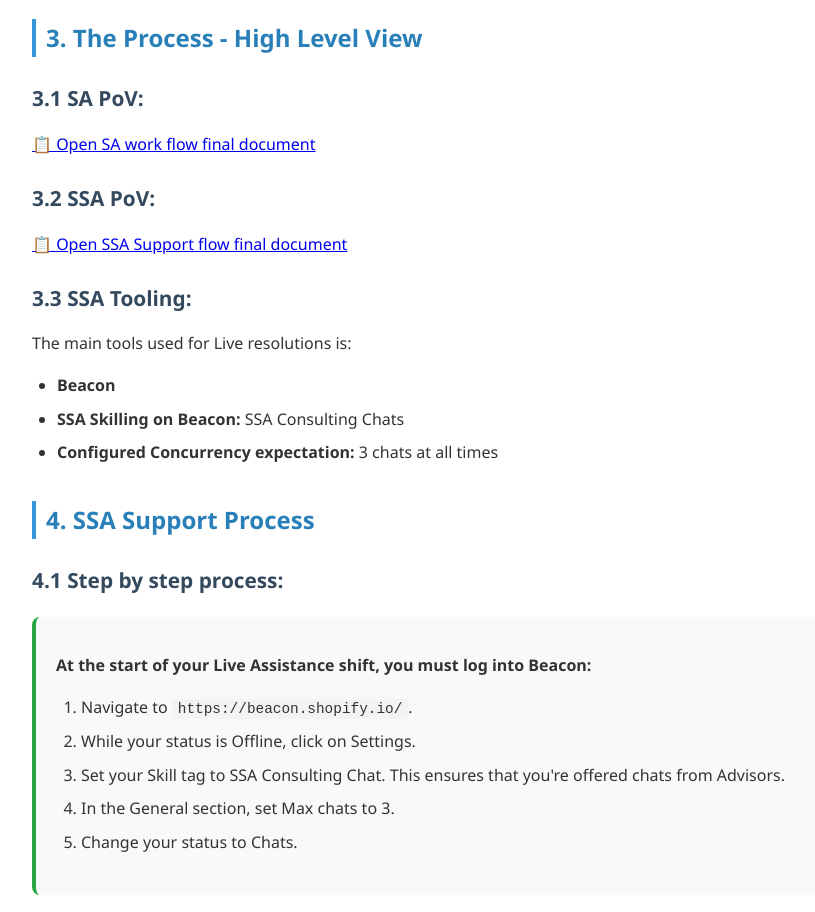
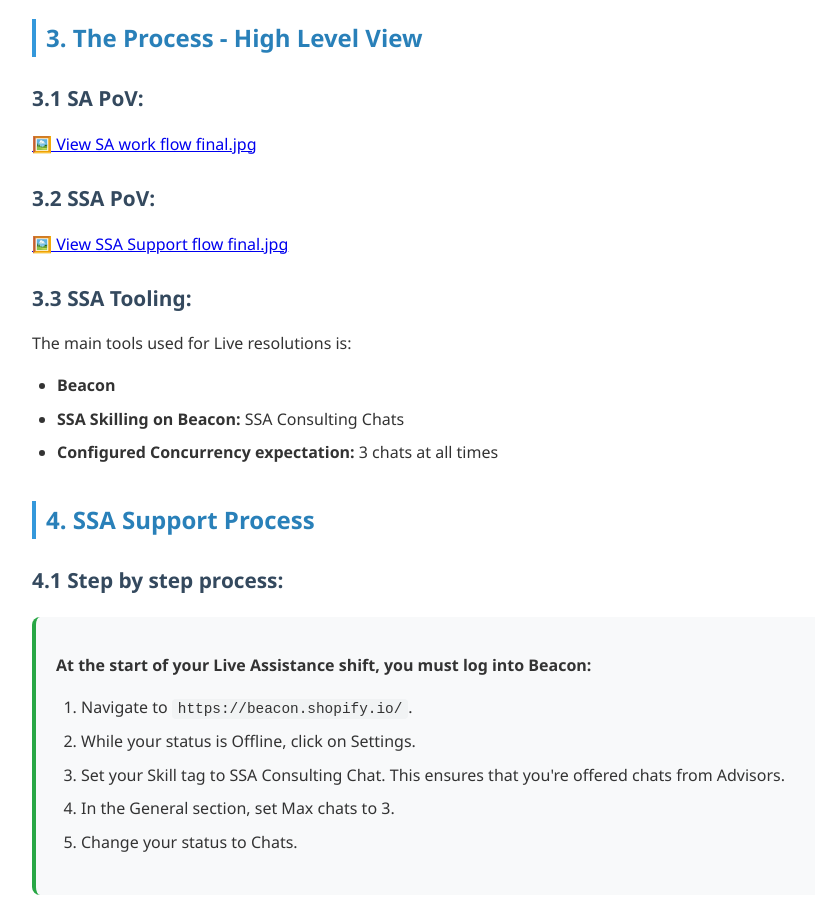
Before and after one commit to sangee-iyer/sangee.iyer, a plain HTML site: page index.html in a window 1280 px wide. Shown: the part 1660-2572 px from the top of the page, without its empty margins (108-923 px from the left). Drawn offline with Linux system fonts and the light colour scheme.

Commit message:
Update index.html

```diff
--- a/index.html
+++ b/index.html
@@ -293,10 +293,10 @@
     <h2>3. The Process - High Level View</h2>
 
     <h3>3.1 SA PoV:</h3>
-     <p><a href="https://drive.google.com/file/d/1OR8TThnUp42FzcveuL5TY3VlsrVuvwOd/view?usp=sharing">📋 Open SA work flow final document</a></p>
+ <p><a href="https://drive.google.com/uc?id=1OR8TThnUp42FzcveuL5TY3VlsrVuvwOd" target="_blank">🖼️ View SA work flow final.jpg</a></p>
 
     <h3>3.2 SSA PoV:</h3>
-  <p><a href="https://drive.google.com/file/d/1WfDGMSd7jqS94C0BTrMyWx_EEdi3AQHz/view?usp=sharing">📋 Open SSA Support flow final document</a></p>
+  <p><a href="https://drive.google.com/uc?id=1WfDGMSd7jqS94C0BTrMyWx_EEdi3AQHz" target="_blank">🖼️ View SSA Support flow final.jpg</a></p>
 
     <h3>3.3 SSA Tooling:</h3>
     <p>The main tools used for Live resolutions is:</p>
```
